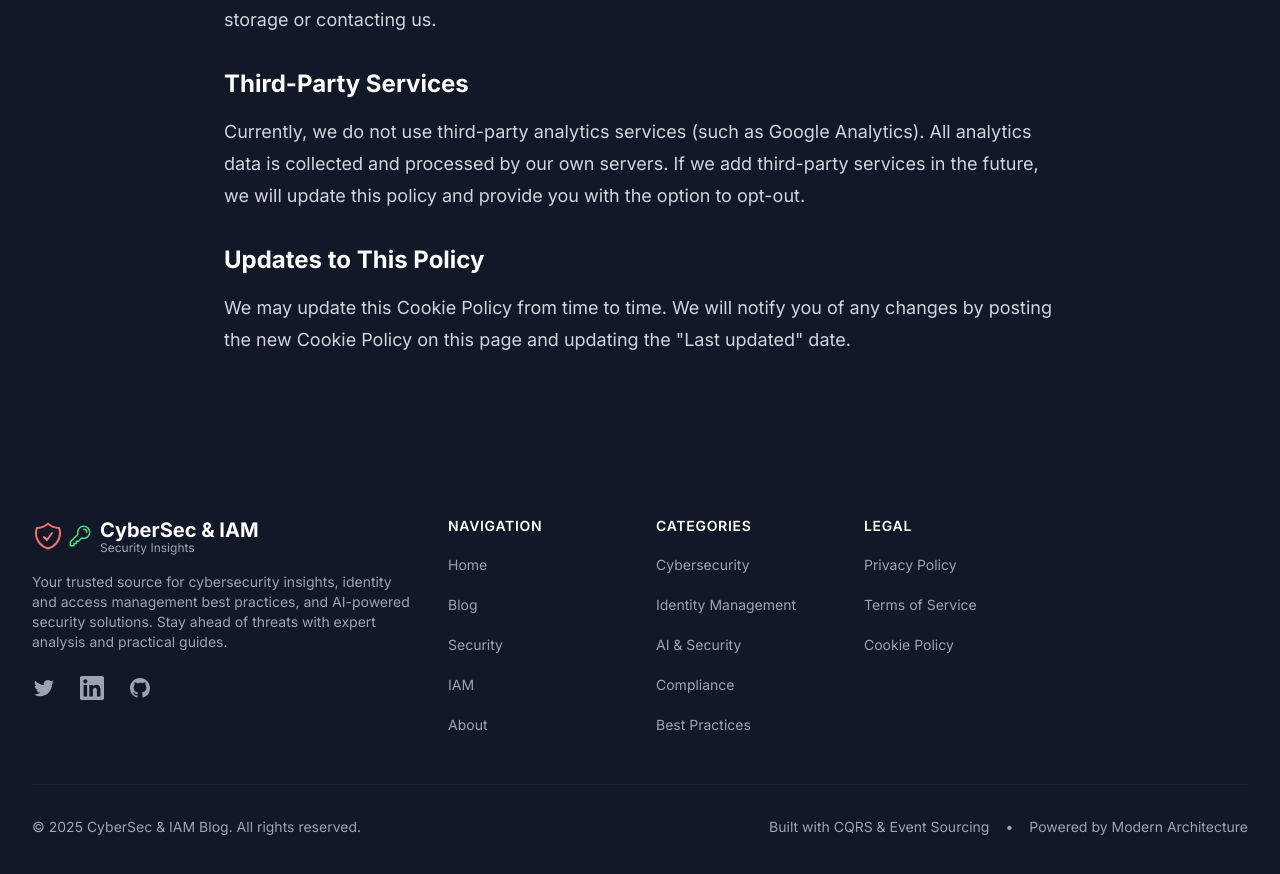
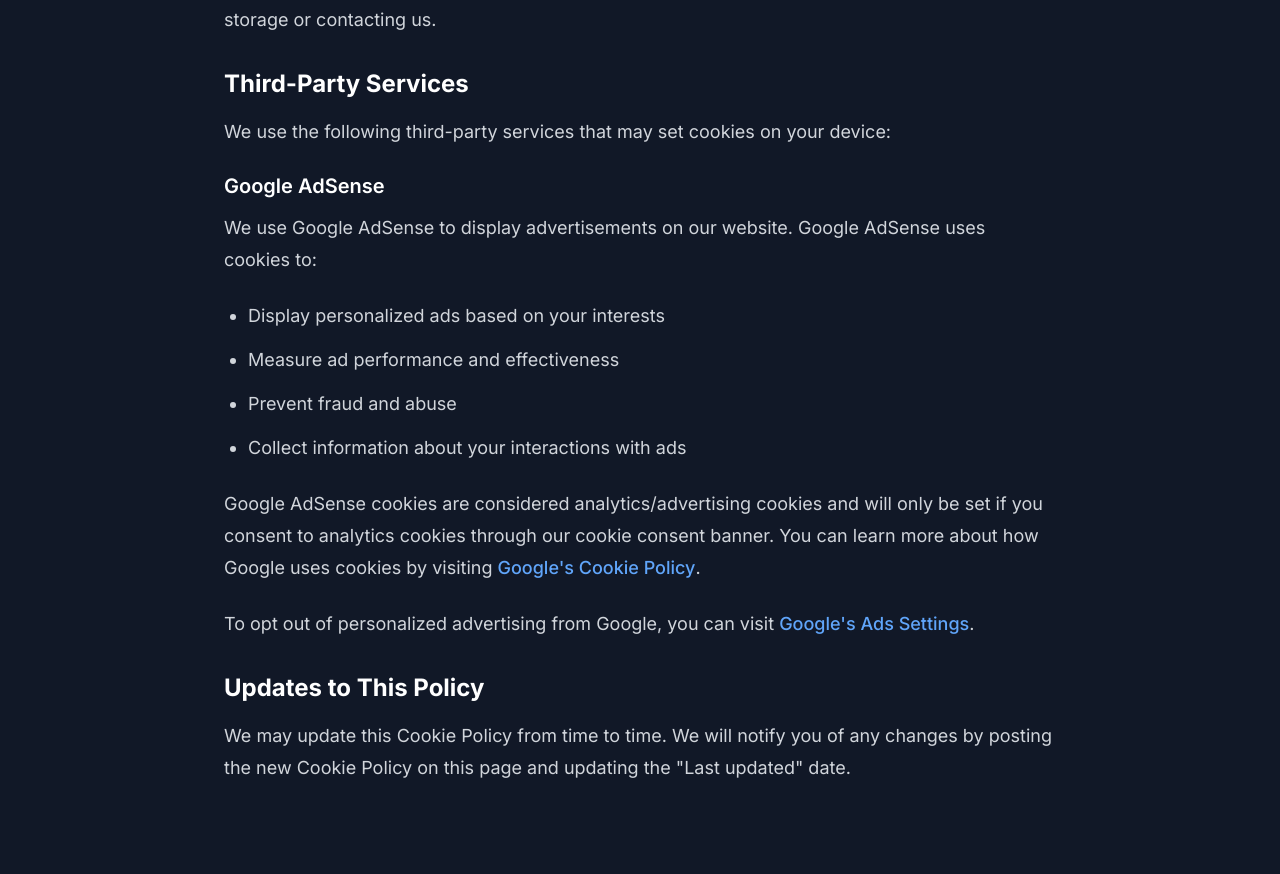
Before and after one commit to lilizu-cyber/iam_blog, a React (Vite) app in the folder frontend/: page /cookies in a window 1280 px wide. Shown: the part 1948-2822 px from the top of the page. Built offline with nearby package versions, Linux system fonts and the light colour scheme; no server answers.

Commit message:
Fix Google AdSense policy violations - Add proper consent handling and disclosures

```diff
--- a/frontend/index.html
+++ b/frontend/index.html
@@ -39,9 +39,7 @@
       }
     </script>
 
-    <!-- Google AdSense -->
-    <script async src="https://pagead2.googlesyndication.com/pagead/js/adsbygoogle.js?client=ca-pub-5469678110482655"
-     crossorigin="anonymous"></script>
+    <!-- Google AdSense script will be loaded dynamically after user consent -->
   </head>
   <body class="bg-white dark:bg-gray-900 text-gray-900 dark:text-gray-100 transition-colors duration-200">
     <div id="root"></div>
--- a/frontend/src/components/Ads/GoogleAdSense.jsx
+++ b/frontend/src/components/Ads/GoogleAdSense.jsx
@@ -1,4 +1,4 @@
-import { useEffect } from 'react'
+import { useEffect, useState } from 'react'
 import { canUseAnalytics } from '../../utils/cookieConsent'
 
 /**
@@ -26,10 +26,29 @@
   className = '',
   responsive = true
 }) {
+  const [hasConsentState, setHasConsentState] = useState(() => canUseAnalytics())
+
+  useEffect(() => {
+    // Check consent on mount
+    setHasConsentState(canUseAnalytics())
+
+    // Listen for consent events
+    const handleConsentChange = (event) => {
+      if (event.detail?.analytics) {
+        setHasConsentState(true)
+      }
+    }
+
+    window.addEventListener('cookieConsentGiven', handleConsentChange)
+
+    return () => {
+      window.removeEventListener('cookieConsentGiven', handleConsentChange)
+    }
+  }, [])
+
   useEffect(() => {
     // Only load AdSense if user has consented to analytics
-    const hasConsent = canUseAnalytics()
-    if (!hasConsent) {
+    if (!hasConsentState) {
       console.log('[AdSense] User has not consented to analytics - AdSense not loaded')
       return
     }
@@ -93,11 +112,10 @@
     return () => {
       // Cleanup if needed
     }
-  }, [adSlot])
+  }, [adSlot, hasConsentState])
 
   // Don't render if no consent
-  const hasConsent = canUseAnalytics()
-  if (!hasConsent || !GOOGLE_ADSENSE_CLIENT_ID || !adSlot) {
+  if (!hasConsentState || !GOOGLE_ADSENSE_CLIENT_ID || !adSlot) {
     return null
   }
 
--- a/frontend/src/components/UI/CookieConsent.jsx
+++ b/frontend/src/components/UI/CookieConsent.jsx
@@ -80,8 +80,8 @@
 
             {!showDetails ? (
               <p className="text-sm text-gray-600 dark:text-gray-300">
-                We use cookies to enhance your browsing experience, analyze site traffic, and personalize content.
-                By clicking "Accept All", you consent to our use of cookies.{' '}
+                We use cookies to enhance your browsing experience, analyze site traffic, and display personalized advertisements
+                through Google AdSense. By clicking "Accept All", you consent to our use of cookies and third-party advertising services.{' '}
                 <Link to="/cookies" className="text-primary-600 dark:text-primary-400 hover:underline">
                   Learn more
                 </Link>
@@ -131,6 +131,7 @@
                       </div>
                       <p className="text-xs text-gray-500 dark:text-gray-400 ml-6 mt-1">
                         Help us understand how visitors interact with our website by collecting and reporting information anonymously.
+                        This includes Google AdSense cookies used for personalized advertising.
                       </p>
                     </div>
                   </div>
--- a/frontend/src/pages/Cookies.jsx
+++ b/frontend/src/pages/Cookies.jsx
@@ -121,10 +121,46 @@
                 Third-Party Services
               </h2>
               <p className="text-gray-700 dark:text-gray-300 mb-4">
-                Currently, we do not use third-party analytics services (such as Google Analytics).
-                All analytics data is collected and processed by our own servers. If we add third-party services in the future,
-                we will update this policy and provide you with the option to opt-out.
+                We use the following third-party services that may set cookies on your device:
               </p>
+
+              <div className="mb-4">
+                <h3 className="text-xl font-semibold text-gray-900 dark:text-white mt-6 mb-3">
+                  Google AdSense
+                </h3>
+                <p className="text-gray-700 dark:text-gray-300 mb-4">
+                  We use Google AdSense to display advertisements on our website. Google AdSense uses cookies to:
+                </p>
+                <ul className="list-disc list-inside mb-4 ml-0 pl-4 text-left">
+                  <li className="text-gray-700 dark:text-gray-300 mb-2">Display personalized ads based on your interests</li>
+                  <li className="text-gray-700 dark:text-gray-300 mb-2">Measure ad performance and effectiveness</li>
+                  <li className="text-gray-700 dark:text-gray-300 mb-2">Prevent fraud and abuse</li>
+                  <li className="text-gray-700 dark:text-gray-300 mb-2">Collect information about your interactions with ads</li>
+                </ul>
+                <p className="text-gray-700 dark:text-gray-300 mb-4">
+                  Google AdSense cookies are considered analytics/advertising cookies and will only be set if you consent to
+                  analytics cookies through our cookie consent banner. You can learn more about how Google uses cookies by visiting{' '}
+                  <a
+                    href="https://policies.google.com/technologies/cookies"
+                    target="_blank"
+                    rel="noopener noreferrer"
+                    className="text-primary-600 dark:text-primary-400 hover:underline"
+                  >
+                    Google's Cookie Policy
+                  </a>.
+                </p>
+                <p className="text-gray-700 dark:text-gray-300 mb-4">
+                  To opt out of personalized advertising from Google, you can visit{' '}
+                  <a
+                    href="https://www.google.com/settings/ads"
+                    target="_blank"
+                    rel="noopener noreferrer"
+                    className="text-primary-600 dark:text-primary-400 hover:underline"
+                  >
+                    Google's Ads Settings
+                  </a>.
+                </p>
+              </div>
             </section>
 
             <section className="mb-8">
--- a/frontend/src/pages/Privacy.jsx
+++ b/frontend/src/pages/Privacy.jsx
@@ -41,6 +41,61 @@
                 <li className="text-gray-700 dark:text-gray-300 mb-2">Usage data and analytics to improve our website</li>
                 <li className="text-gray-700 dark:text-gray-300 mb-2">Cookies and similar tracking technologies</li>
               </ul>
+            </section>
+
+            <section className="mb-8">
+              <h2 className="text-2xl font-bold text-gray-900 dark:text-white mt-8 mb-4">
+                Third-Party Services and Advertising
+              </h2>
+              <p className="text-gray-700 dark:text-gray-300 mb-4">
+                We use Google AdSense to serve advertisements on our website. Google AdSense is a third-party advertising service
+                provided by Google LLC that uses cookies and similar technologies to:
+              </p>
+              <ul className="list-disc list-inside mb-4 ml-0 pl-4 text-left">
+                <li className="text-gray-700 dark:text-gray-300 mb-2">Display personalized advertisements based on your interests and browsing behavior</li>
+                <li className="text-gray-700 dark:text-gray-300 mb-2">Measure the effectiveness of advertisements</li>
+                <li className="text-gray-700 dark:text-gray-300 mb-2">Collect information about your interactions with ads and websites</li>
+              </ul>
+              <p className="text-gray-700 dark:text-gray-300 mb-4">
+                Google AdSense may collect information such as your IP address, browser type, device information, and browsing patterns.
+                This information is used to show you relevant ads and to help advertisers understand the effectiveness of their campaigns.
+              </p>
+              <p className="text-gray-700 dark:text-gray-300 mb-4">
+                Google's use of advertising cookies enables it and its partners to serve ads to you based on your visit to our site
+                and/or other sites on the Internet. You may opt out of personalized advertising by visiting{' '}
+                <a
+                  href="https://www.google.com/settings/ads"
+                  target="_blank"
+                  rel="noopener noreferrer"
+                  className="text-primary-600 dark:text-primary-400 hover:underline"
+                >
+                  Google's Ads Settings
+                </a>
+                {' '}or{' '}
+                <a
+                  href="https://www.aboutads.info/choices/"
+                  target="_blank"
+                  rel="noopener noreferrer"
+                  className="text-primary-600 dark:text-primary-400 hover:underline"
+                >
+                  www.aboutads.info
+                </a>.
+              </p>
+              <p className="text-gray-700 dark:text-gray-300 mb-4">
+                For more information about how Google uses data when you use our site, please visit{' '}
+                <a
+                  href="https://policies.google.com/technologies/partner-sites"
+                  target="_blank"
+                  rel="noopener noreferrer"
+                  className="text-primary-600 dark:text-primary-400 hover:underline"
+                >
+                  Google's Privacy & Terms
+                </a>.
+              </p>
+              <p className="text-gray-700 dark:text-gray-300 mb-4">
+                <strong>Important:</strong> Google AdSense will only be loaded after you have provided your consent through our
+                cookie consent banner. You can withdraw your consent at any time by managing your cookie preferences.
+              </p>
             </section>
 
             <section className="mb-8">
```
